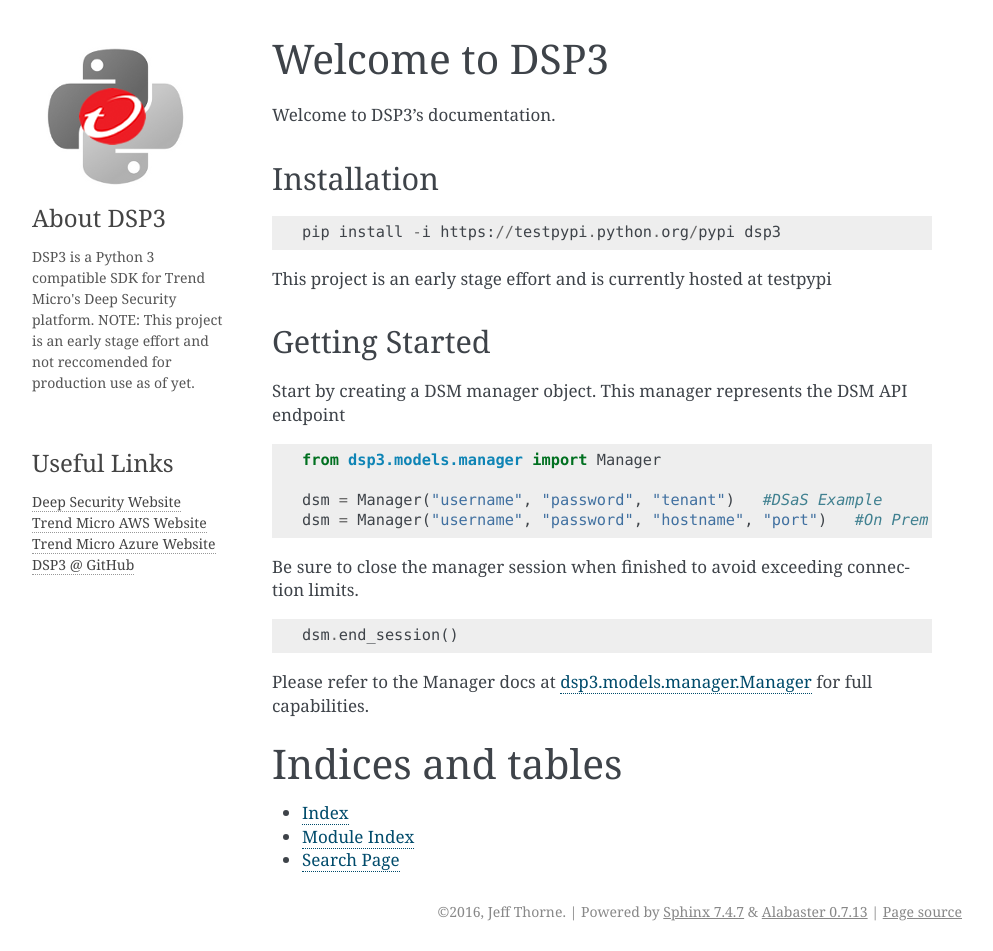
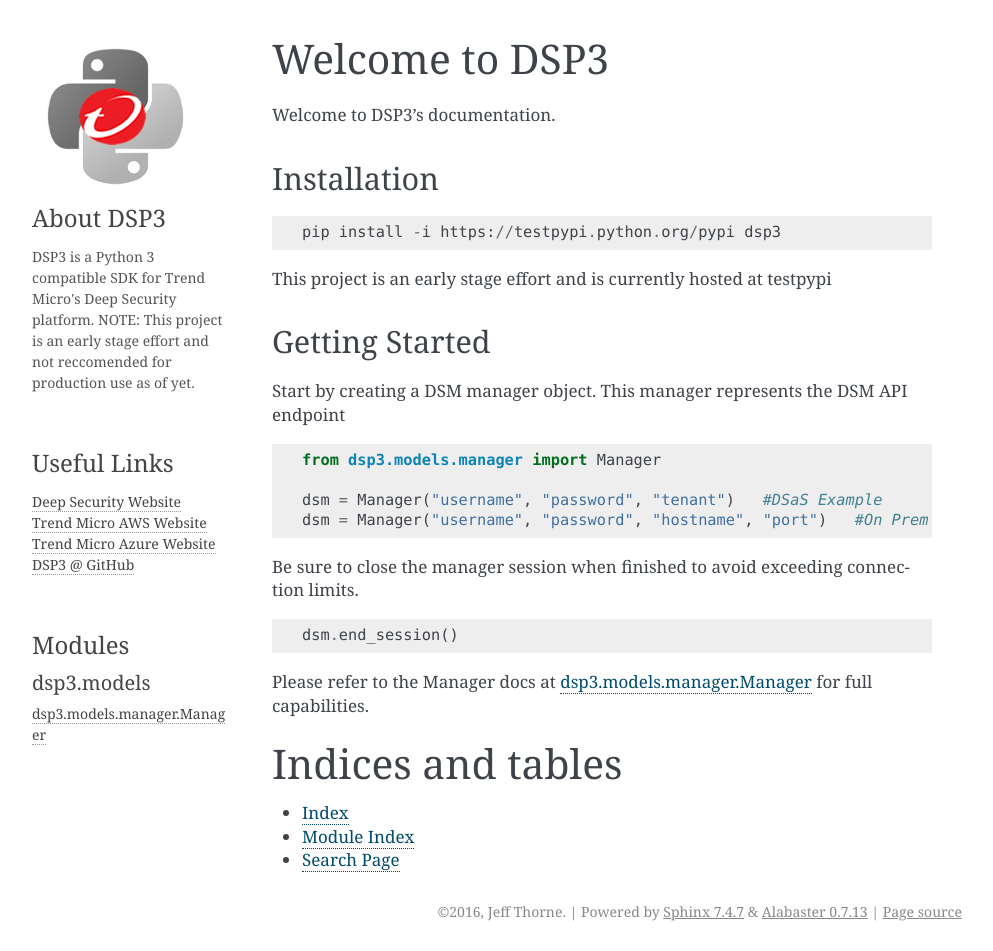
Before and after one commit to trend206/dsp3, a Sphinx documentation site: the page built from docs/source/index.rst, in a window 1280 px wide. Shown: the whole page, without its empty margins (148-1141 px from the left). Built offline with Sphinx 7.4.7, drawn with Linux system fonts in a browser that asks for light colours; pages that are not in the unit, such as notebooks, are missing from menus.

Commit message:
starting on documentation

```diff
--- a/docs/source/_templates/sidebar.html
+++ b/docs/source/_templates/sidebar.html
@@ -16,4 +16,11 @@
   <li><a href="http://www.trendmicro.com/azure/">Trend Micro Azure Website</a></li>
   <li><a href="https://github.com/jeffthorne/dsp3">DSP3 @ GitHub</a></li>
 </ul>
-<!-- -->
+
+<br/><br/>
+<h3>Modules</h3>
+
+<h4>dsp3.models</h4>
+<ul style="margin-top: 0px;">
+  <li><a href="dsp3.models.manager.html">dsp3.models.manager.Manager</a></li>
+</ul>
--- a/docs/source/dsp3.models.manager.rst
+++ b/docs/source/dsp3.models.manager.rst
@@ -1,8 +1,8 @@
 dsp3.models.manager.Manager
-===================
+===========================
 
 dsp3.models.manager.Manager class
-----------------------------------
+---------------------------------
 
 .. autoclass:: dsp3.models.manager.Manager
    :members:
```
Also changed, not shown: docs/source/index.rst (line endings or trailing spaces).
